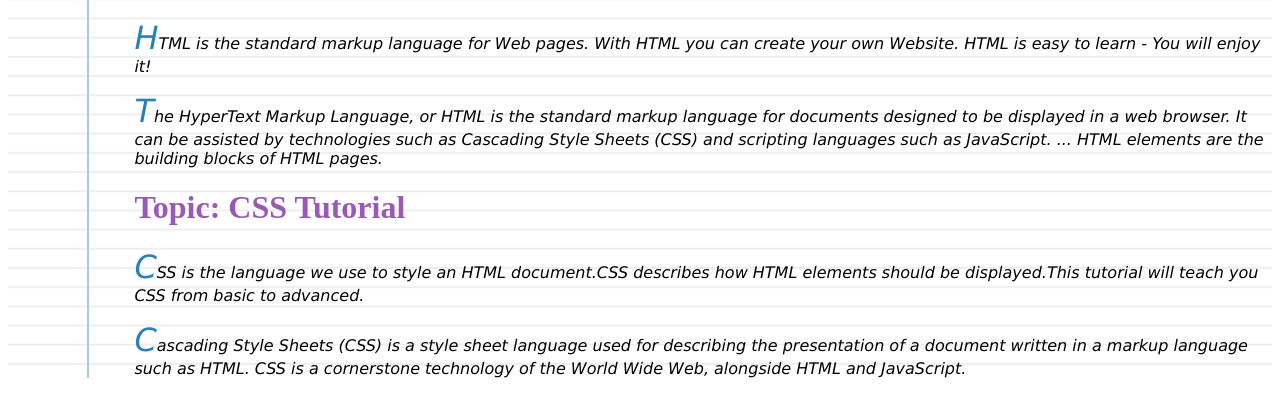
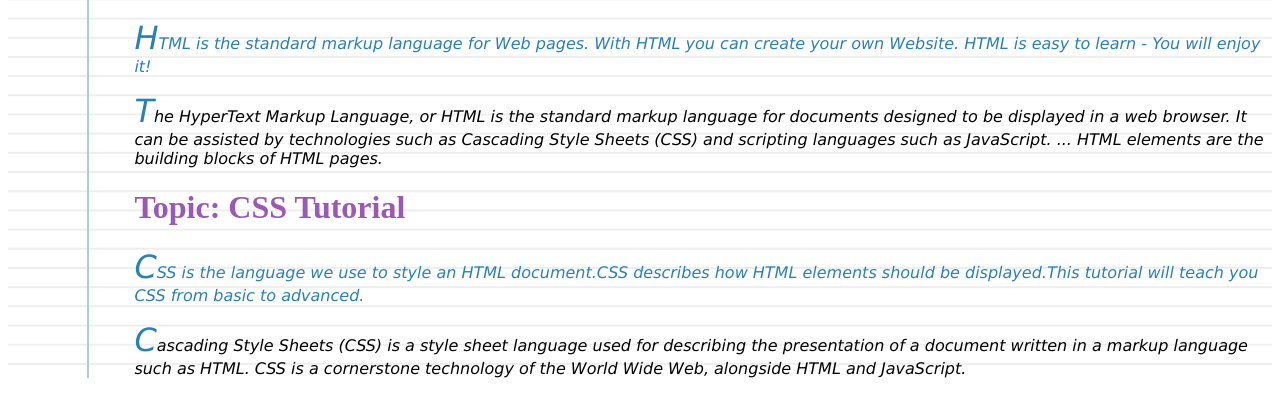
Before and after one commit to eeeeeuuuuunnnnnjjjjjiiiii/noona_day2, a plain HTML site: page index.html in a window 1280 px wide. Shown: the part 525-919 px from the top of the page. Drawn offline with Linux system fonts and the light colour scheme.

Commit message:
Add files via upload

```diff
--- a/index.css
+++ b/index.css
@@ -38,3 +38,4 @@
     background-size: 100% 1.2em;
     padding-left:10%;
   }
+  .sub-header{color:#2980b9;}
```
